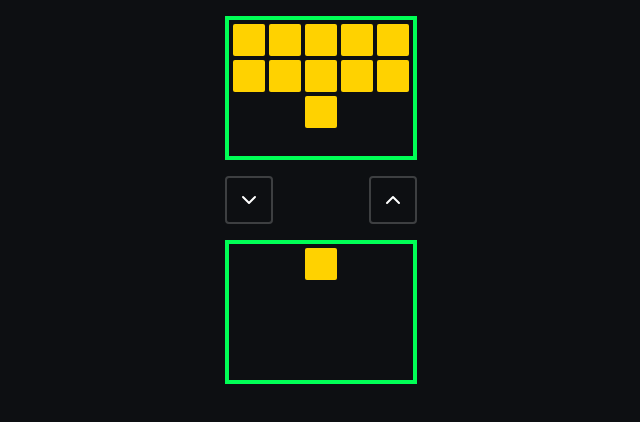
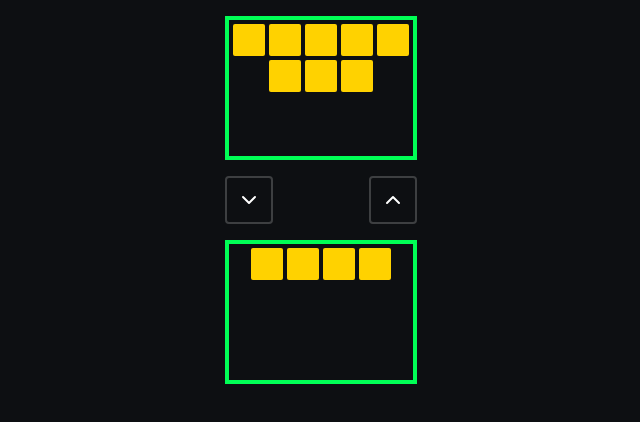
Before and after one commit to nboraxxd/joyofreact, a React (Vite) app in the folder 9-animations-with-framer-motion/shared-layout/: page / in a window 1280 px wide. Both pictures are taken after a click on the button "Process widget". Shown: the top 422 px of the page, without its empty margins (319-959 px from the left). Built offline with nearby package versions, Linux system fonts and the light colour scheme; a web font is replaced by a local one.

Commit message:
07. Working with groups (final)

```diff
--- a/9-animations-with-framer-motion/shared-layout/src/components/Group/WidgetProcessor.jsx
+++ b/9-animations-with-framer-motion/shared-layout/src/components/Group/WidgetProcessor.jsx
@@ -1,31 +1,36 @@
-import { useState } from 'react'
+import { useId, useState } from 'react'
 import { ChevronDown, ChevronUp } from 'react-feather'
 import range from 'lodash/range'
+import { LayoutGroup, motion } from 'framer-motion'
 
 import { VisuallyHidden } from '@/components/Group'
 
 export default function WidgetProcessor({ total }) {
   const [numOfProcessedWidgets, setNumOfProcessedWidgets] = useState(0)
+  const id = useId()
 
   const numOfUnprocessedWidgets = total - numOfProcessedWidgets
 
   function handleProcessWidget() {
     if (numOfProcessedWidgets < total) {
-      setNumOfProcessedWidgets(numOfProcessedWidgets + 1)
+      setNumOfProcessedWidgets(numOfProcessedWidgets + 4)
     }
   }
 
   function handleRevertWidget() {
     if (numOfProcessedWidgets > 0) {
-      setNumOfProcessedWidgets(numOfProcessedWidgets - 1)
+      setNumOfProcessedWidgets(numOfProcessedWidgets - 4)
     }
   }
 
   return (
+    <LayoutGroup>
       <div className="wrapper">
         <div className="inbox">
           {range(numOfUnprocessedWidgets).map((itemNum) => {
-          return <div key={itemNum} className="widget" />
+            const layoutId = `${id}-${itemNum}`
+
+            return <motion.div layoutId={layoutId} key={layoutId} className="widget" />
           })}
         </div>
 
@@ -41,10 +46,13 @@ export default function WidgetProcessor({ total }) {
         </div>
 
         <div className="outbox">
-        {range(numOfProcessedWidgets).map((itemNum) => {
-          return <div key={itemNum} className="widget" />
+          {range(numOfUnprocessedWidgets, total).map((itemNum) => {
+            const layoutId = `${id}-${itemNum}`
+
+            return <motion.div layoutId={layoutId} key={layoutId} className="widget" />
           })}
         </div>
       </div>
+    </LayoutGroup>
   )
 }
```
Lines whose indentation alone changed are shown as unchanged.
